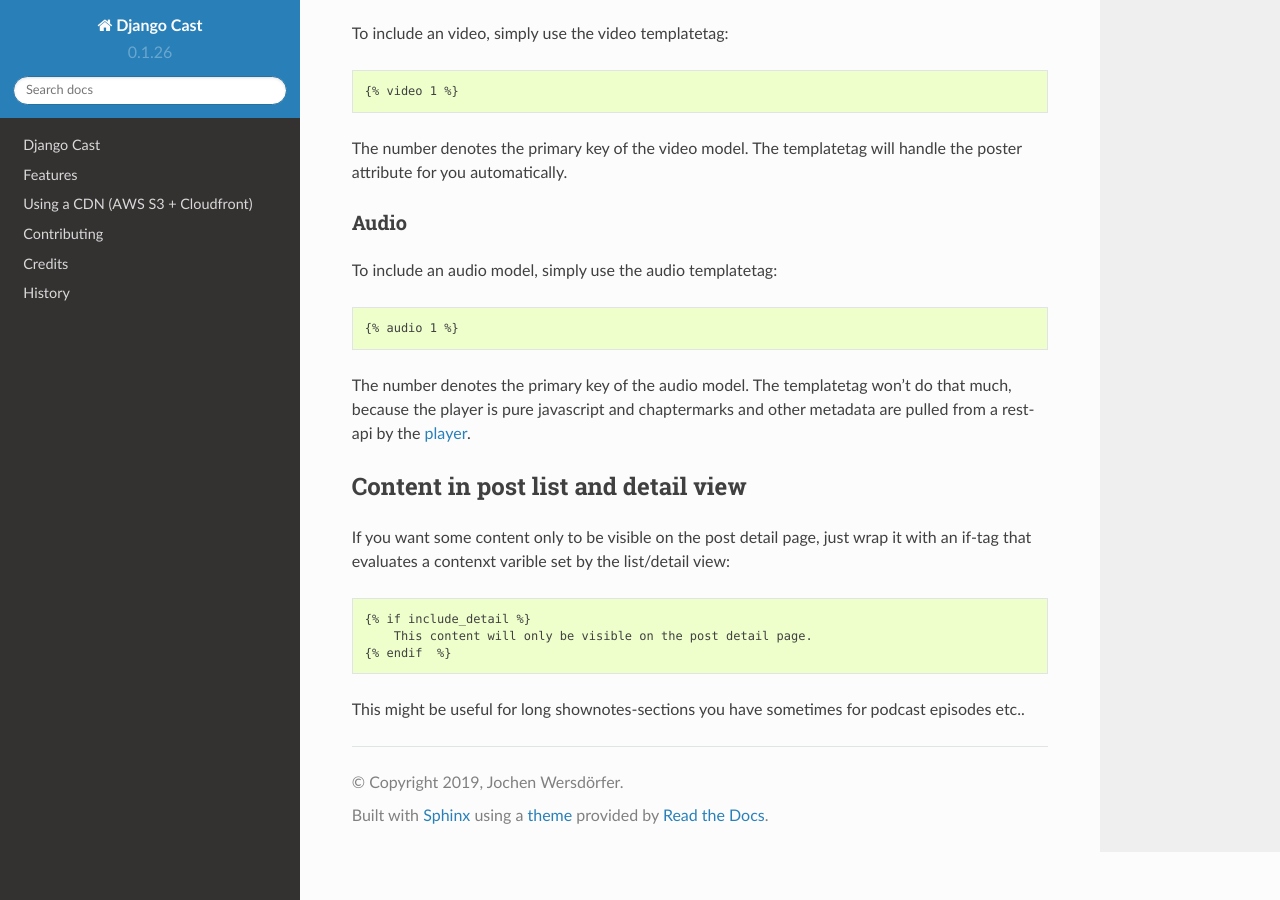
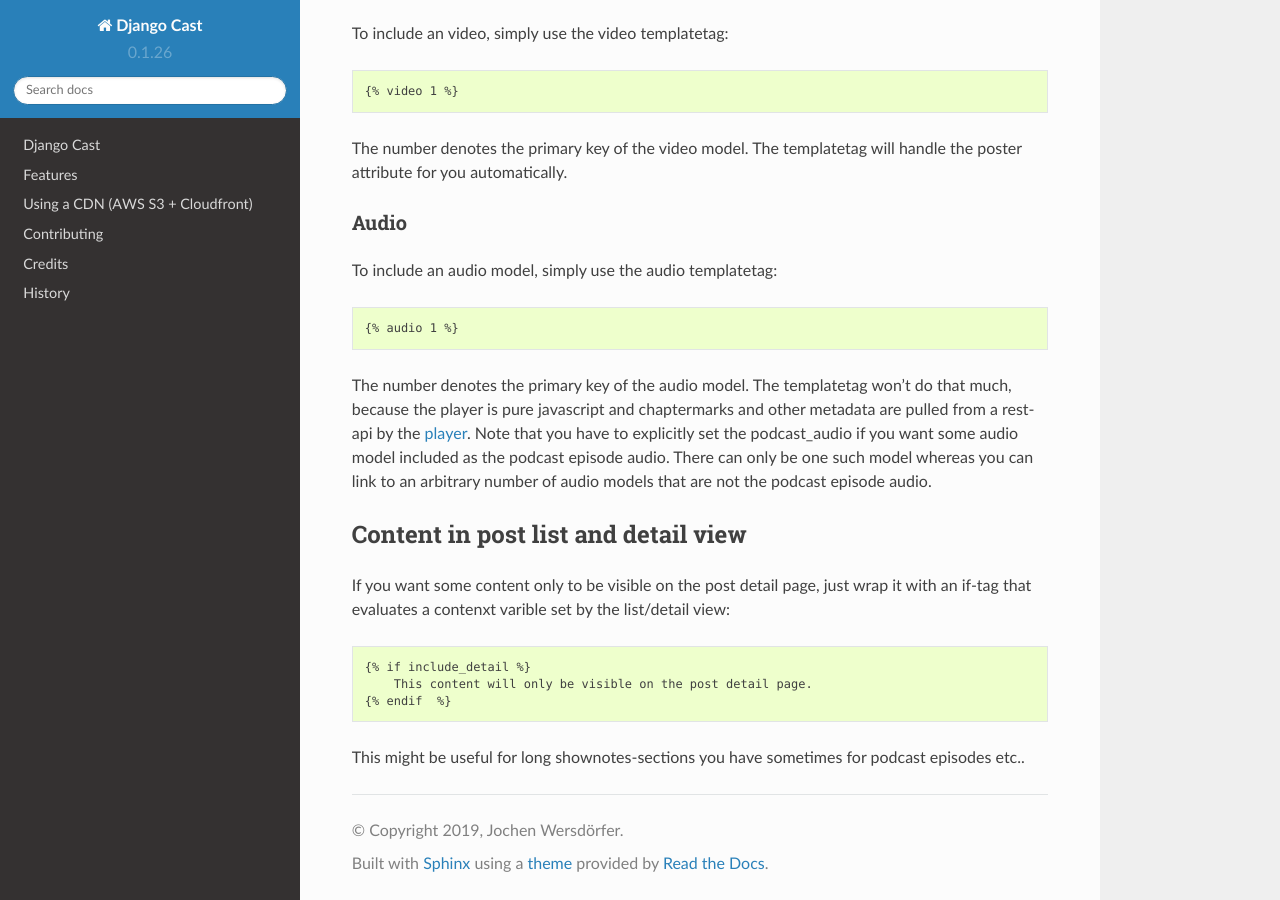
Before and after one commit to ephes/django-cast, a Sphinx documentation site: the page built from docs/content.rst, in a window 1280 px wide and 900 px high, scrolled down 885 px. Built offline with Sphinx 7.4.7 and the Read the Docs theme 2.0.0, drawn with Linux system fonts in a browser that asks for light colours.

Commit message:
some clarification on audio models..

```diff
--- a/docs/content.rst
+++ b/docs/content.rst
@@ -59,7 +59,10 @@ To include an audio model, simply use the audio templatetag:
 
 The number denotes the primary key of the audio model. The templatetag won't do that
 much, because the player is pure javascript and chaptermarks and other metadata are pulled
-from a rest-api by the player_.
+from a rest-api by the player_. Note that you have to explicitly set the podcast_audio
+if you want some audio model included as the podcast episode audio. There can only be
+one such model whereas you can link to an arbitrary number of audio models that are
+not the podcast episode audio.
 
 Content in post list and detail view
 ====================================
```
